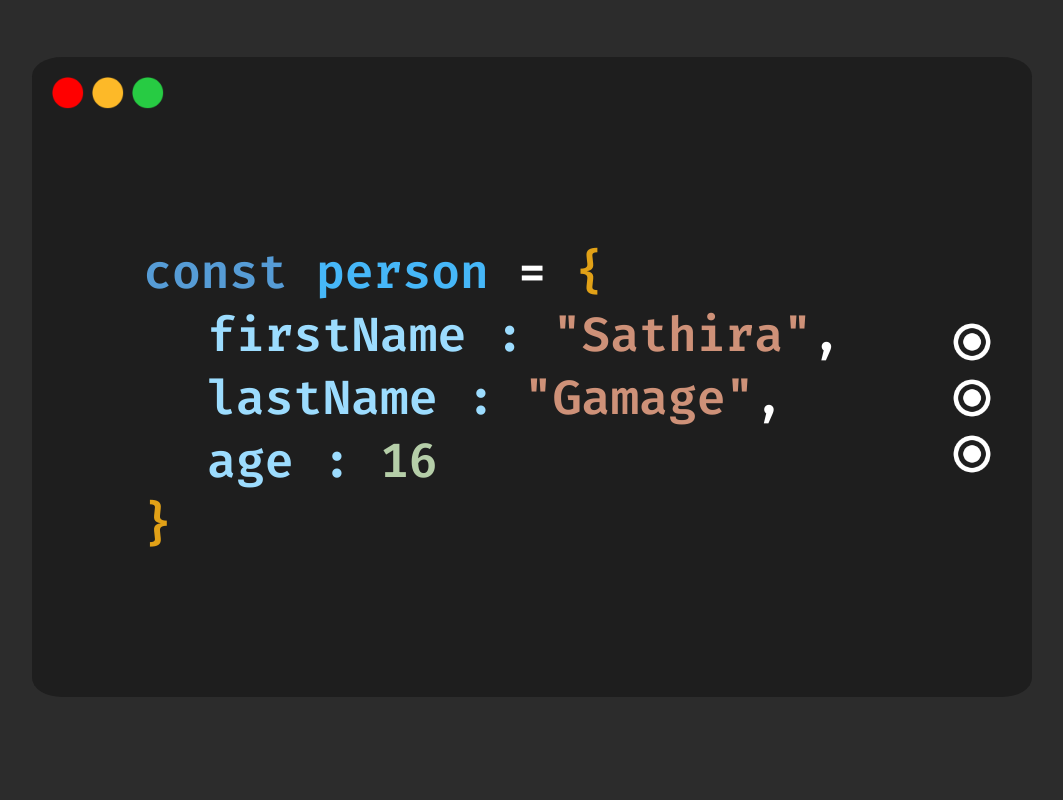
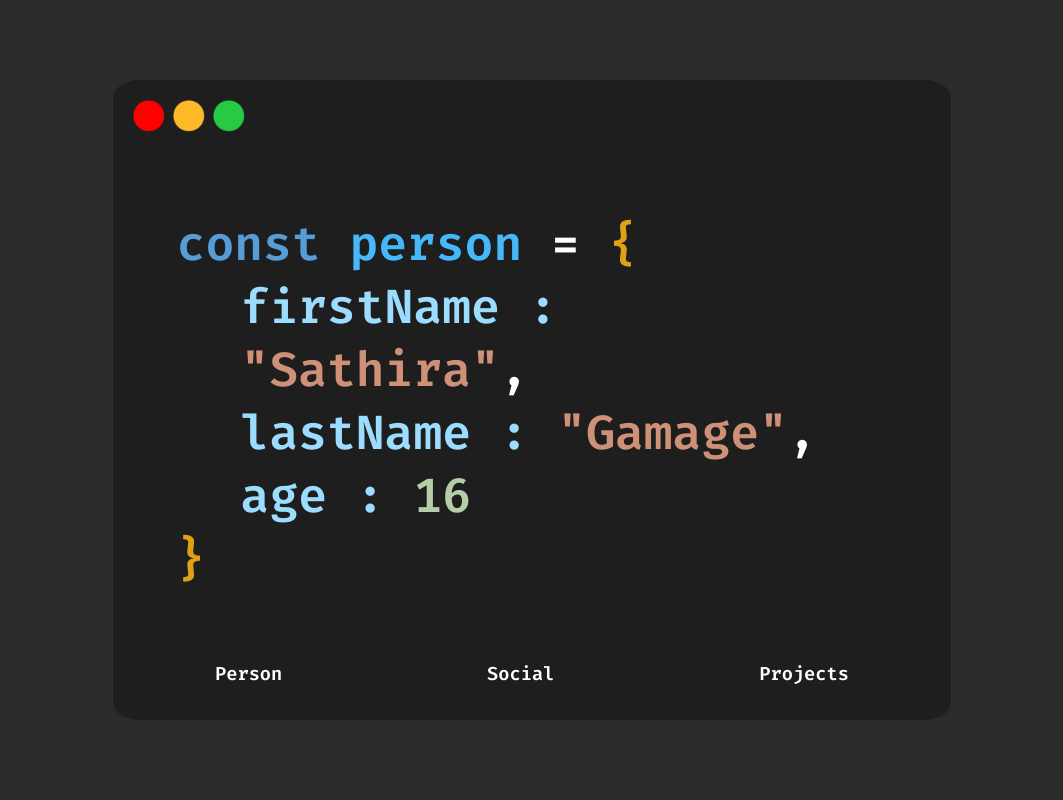
Before and after one commit to EXPOLK/sathira.github.io, a plain HTML site: page index.html in a window 1280 px wide. Shown: the whole page, without its empty margins (108-1171 px from the left). Drawn offline with nearby package versions, Linux system fonts and the light colour scheme.

Commit message:
Main UI and Scrolling Animations Done
Removed the scrolling buttons and re added the scroll bar. Also added the bottom navigation bar

```diff
--- a/index.html
+++ b/index.html
@@ -59,18 +59,22 @@
                 <h1><span style="color: #E1A117;">}</span></h1>
             </div>
         </div>
+    </div>
+</div>
 
-
+        <div class="nav-bottom">
+            <h3 onclick="scrollToY(0)">Person</h3>
+            <h3 onclick="scrollToY(650)">Social</h3>
+            <h3 onclick="scrollToY(3000)">Projects</h3>
+        </div>
 
     </div>
 
-        <div class="scroll-button-div">
-            <img src="img/Scroll-Button.png" alt="" onclick="scrollToY(0)">
-            <img src="img/Scroll-Button.png" alt="" onclick="scrollToY(650)">
-            <img src="img/Scroll-Button.png" alt="" onclick="scrollToY(3000)">
-        </div>
-        </div>
-    </div>
+    <script src="https://cdnjs.cloudflare.com/ajax/libs/jquery/3.7.1/jquery.min.js" integrity="sha512-v2CJ7UaYy4JwqLDIrZUI/4hqeoQieOmAZNXBeQyjo21dadnwR+8ZaIJVT8EE2iyI61OV8e6M8PP2/4hpQINQ/g==" crossorigin="anonymous" referrerpolicy="no-referrer"></script>
+
+    <script src="https://cdnjs.cloudflare.com/ajax/libs/scrollify/1.0.21/jquery.scrollify.min.js" integrity="sha512-UyX8JsMsNRW1cYl8BoxpcamonpwU2y7mSTsN0Z52plp7oKo1u92Xqfpv6lOlTyH3yiMXK+gU1jw0DVCsPTfKew==" crossorigin="anonymous" referrerpolicy="no-referrer"></script>
+
+    <script src="scroll.js"></script>
 
     <script src="script.js"></script>
 </body>
--- a/style.css
+++ b/style.css
@@ -6,10 +6,19 @@ html{
     padding: o;
     background-color: #2C2C2C;
     scroll-behavior: smooth;
+    height: 100%;
+    user-select: none;
 }
 
+body {
+    height: 100%;
+    margin: 0;
+    display: flex;
+    align-items: center;
+    justify-content: center;
+  }
 .container{
-    margin: 4.5% auto;
+    margin: auto;
     height: 80vh;
     background-color: #1E1E1E;
     border-radius: 3%;
@@ -19,9 +28,10 @@ html{
 }
 
 .container-2{
-    overflow-y: hidden;
-    height: 70vh;
+    overflow-y: scroll;
+    height: 65vh;
     width: 92%;
+    scroll-snap-type:y mandatory;
 }
 
 .nav{
@@ -39,6 +49,8 @@ html{
     display: flex;
     align-items: center;
     justify-content: center;
+    scroll-snap-align: start;
+    scroll-snap-stop: always;
 }
 .main h1{
     margin: 0;
@@ -57,20 +69,42 @@ html{
     width: auto;
 }
 
-.scroll-button-div{
+
+/* Nav Bottom */
+.nav-bottom{
     display: flex;
-    justify-content: center;
-    position: relative;
-    flex-direction: column;
+    width: 100%;
+    justify-content: space-between;
 }
-.scroll-button-div img{
-    height: 5vh;
-    width: auto;
-    padding: 1vh 0;
-    scale: 100%;
-    transition: 1s;
+.nav-bottom h3{
+    color: white;
+    margin: 0 8vw;
+    transition: 0.2s;
 }
-.scroll-button-div img:hover{
-    scale: 80%;
-    transition: 1s;
+.nav-bottom h3:hover{
+    color: #474747;
+    transition: 0.2s;
 }
+
+
+/* Scroll Bar */
+::-webkit-scrollbar {
+    width: 8px;
+}
+::-webkit-scrollbar-thumb:hover {
+    background: #888;
+}
+::-webkit-scrollbar-thumb {
+    background-color: #666;
+    border-radius: 5px;
+}
+::-webkit-scrollbar-track {
+    background: transparent;
+}
+* {
+    scrollbar-width: thin;
+    scrollbar-color: #666 #ddd;
+}
+*:hover {
+    scrollbar-color: #888 #ddd;
+}
```
Lines whose indentation alone changed are shown as unchanged.
